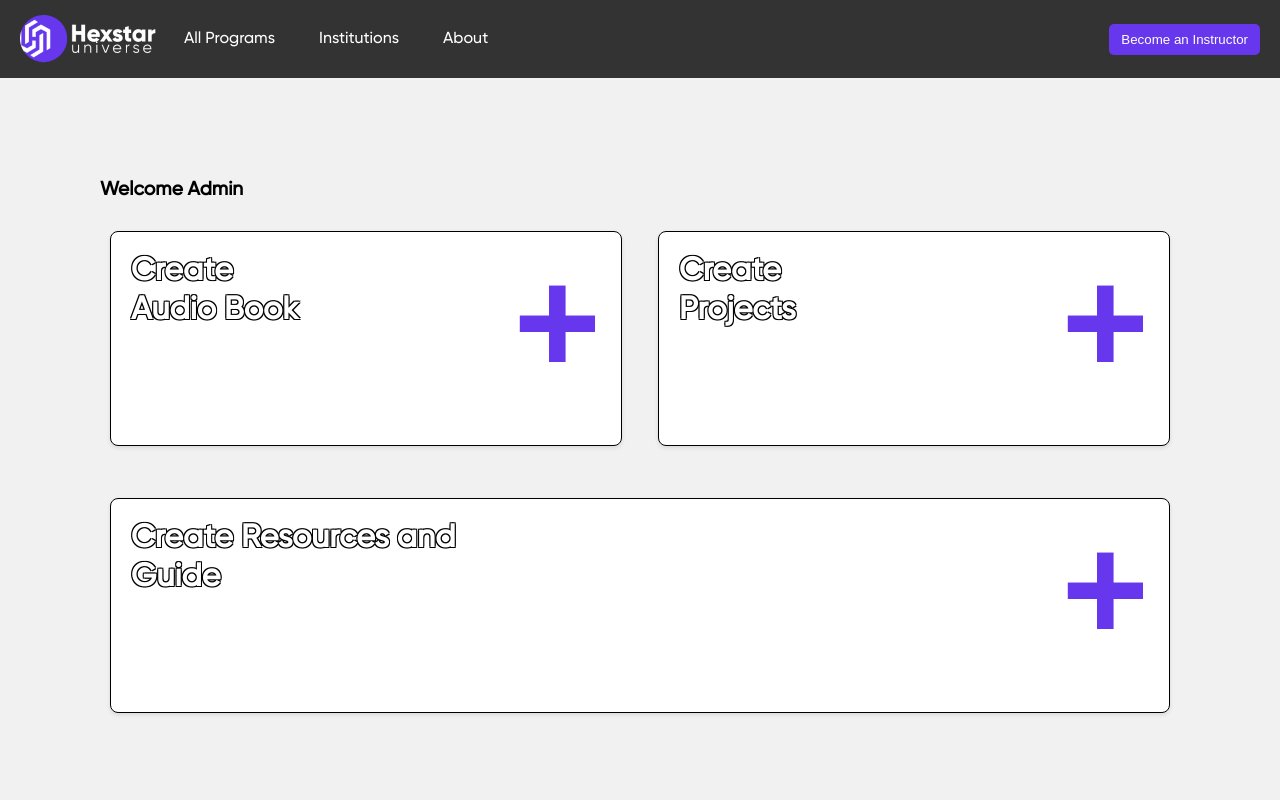
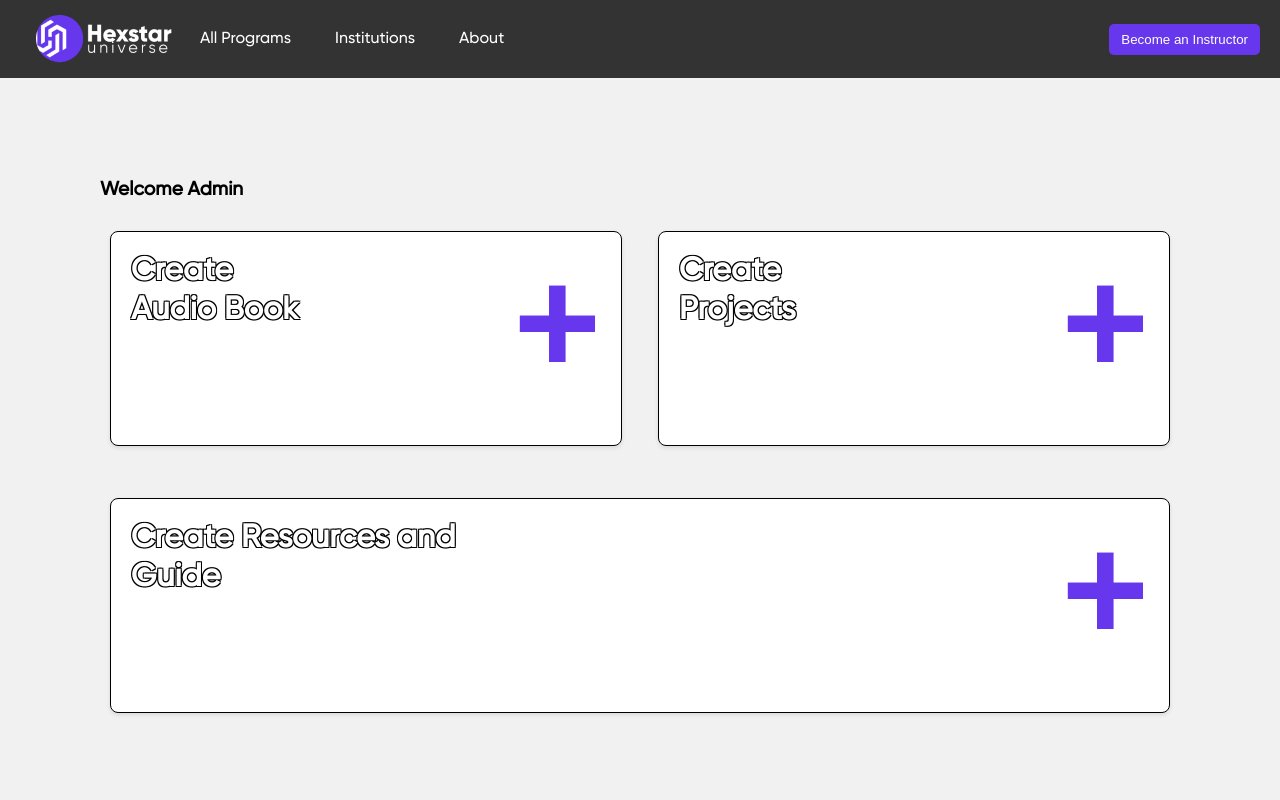
Before and after one commit to Aritra2001/HSU_Blog_Site, a React (Create React App) app in the folder frontend/: page / in a window 1280 px wide. Shown: the top 800 px of the page. Built offline with nearby package versions, Linux system fonts and the light colour scheme.

Commit message:
Update Navbar.css

```diff
--- a/frontend/src/components/Navbar/Navbar.css
+++ b/frontend/src/components/Navbar/Navbar.css
@@ -27,6 +27,7 @@ body {
   }
 
   .logo {
+    margin-left: 1rem;
     font-size: 1.5em;
     font-weight: bold;
   }
```
